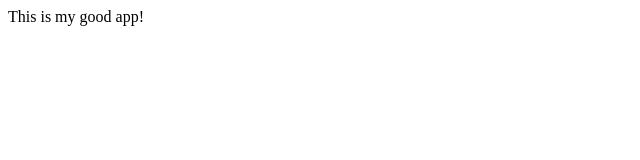
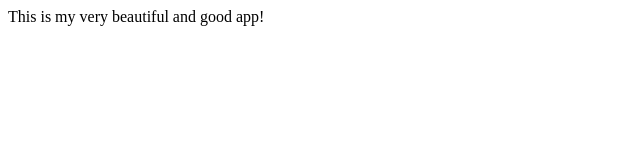
Before and after one commit to benzon-bit-creator/my-app-sample, a plain HTML site: page index.html in a window 1280 px wide. Shown: the whole page, without its empty margins (0-640 px from the left). Drawn offline with Linux system fonts and the light colour scheme.

Commit message:
Changes to be committed:

```diff
--- a/index.html
+++ b/index.html
@@ -3,6 +3,6 @@
 <title>my app</title>
 </head>
 <body>
-This is my good app!
+This is my very beautiful and good app!
 </body>
 </html>
```
